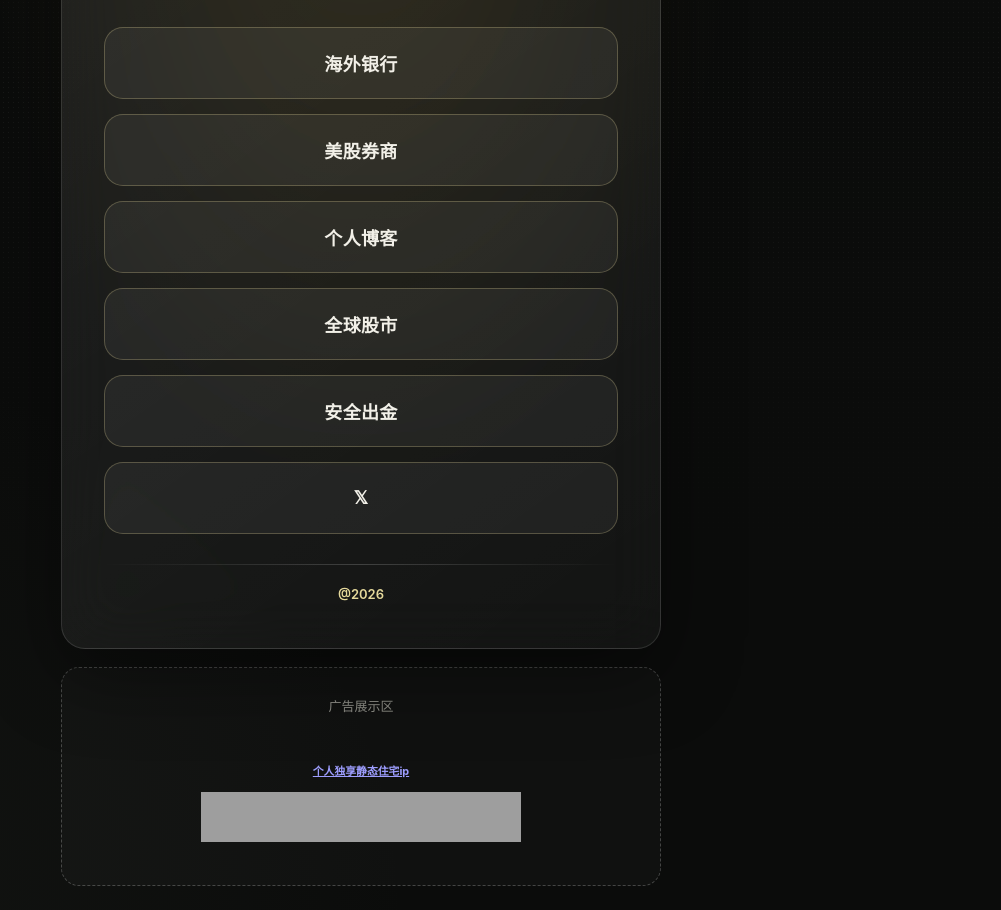
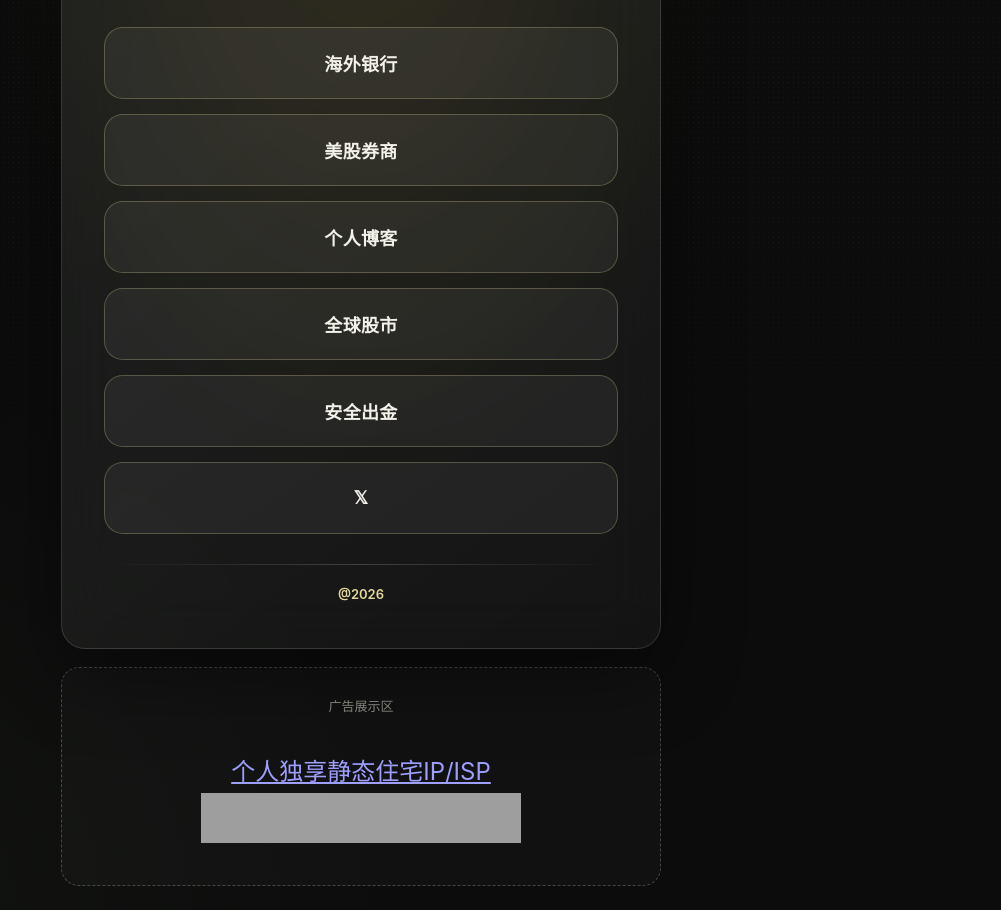
Before and after one commit to luo2002/nav, a plain HTML site: page index.html in a window 1280 px wide. Shown: the part 155-1065 px from the top of the page, without its empty margins (279-1280 px from the left). Drawn offline with Linux system fonts and the light colour scheme; grey boxes are pictures that could not be loaded.

Commit message:
Update index.html

```diff
--- a/index.html
+++ b/index.html
@@ -217,8 +217,7 @@
           <!-- <a href="https://iproyal.cn/?r=1806461" target="_blank">
             <img src="https://dashboard.iproyal.com/img/b/468_5.jpg" alt="https://iproyal.cn/"></a> -->
 
-          <a href="https://iproyal.cn/?r=1806461" target="_blank"><p><strong>个人独享静态住宅ip</strong></p></a>
-
+          <a href="https://iproyal.cn/?r=1806461" target="_blank" style="font-size: 24px;">个人独享静态住宅IP/ISP</a>
 
 
           <a href="https://my.racknerd.com/aff.php?aff=21516">
```
